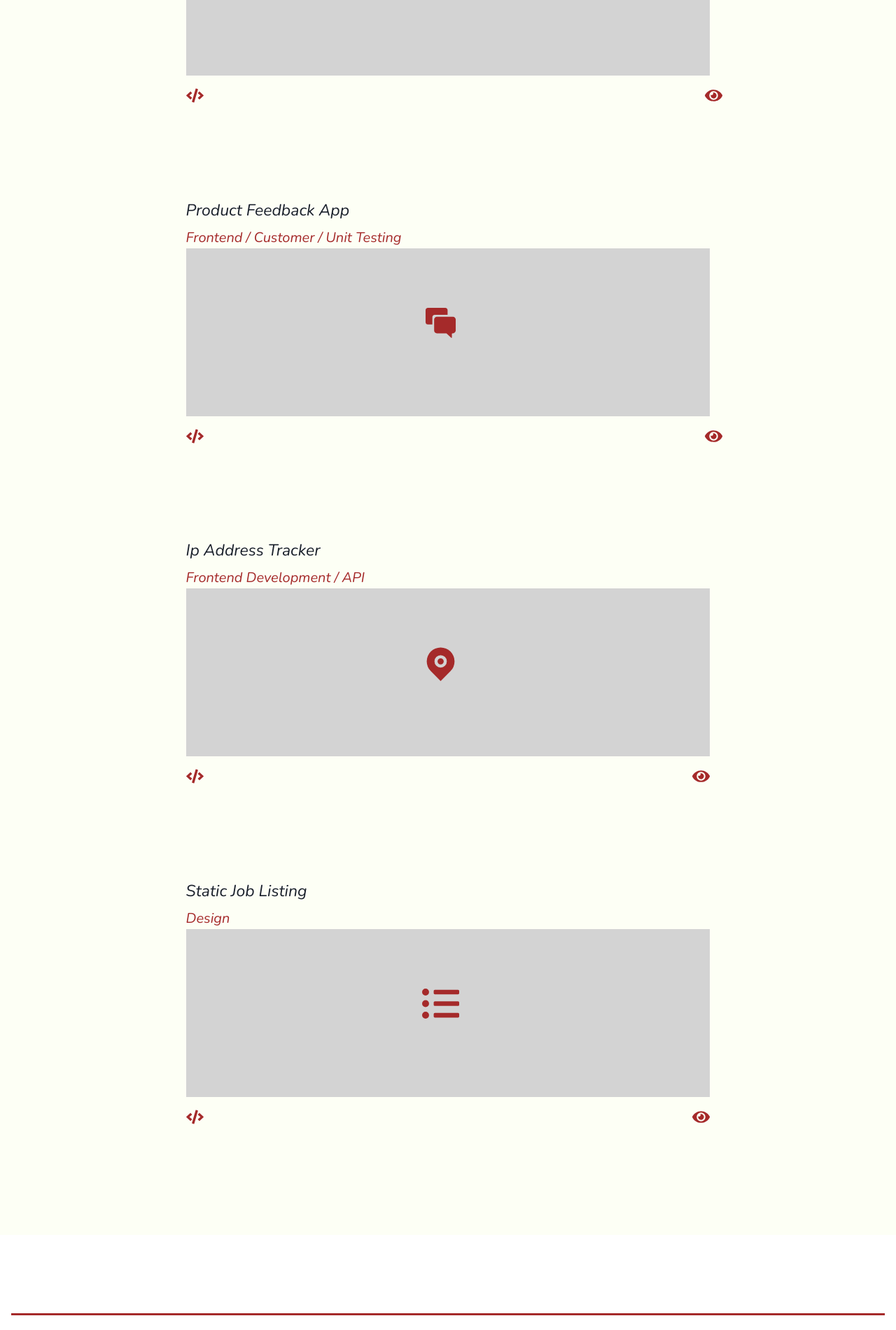
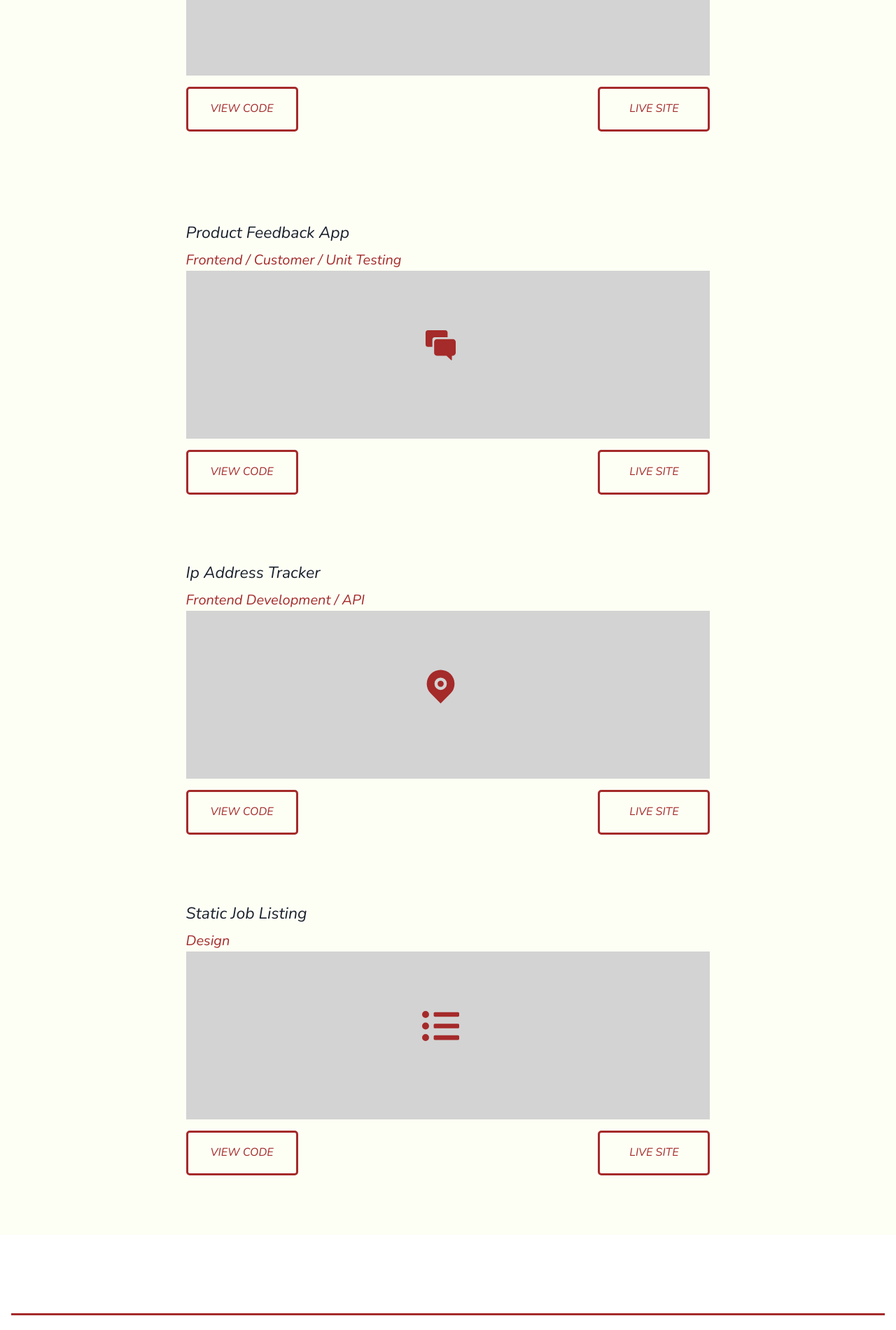
Before and after one commit to naziiriah/NazirAbubakar, a React (Create React App) app: page /projects in a window 1280 px wide. Shown: the part 619-2520 px from the top of the page at 70% size. Built offline with nearby package versions, Linux system fonts and the light colour scheme.

Commit message:
edited the button functions

```diff
--- a/public/index.html
+++ b/public/index.html
@@ -2,12 +2,12 @@
 <html lang="en">
   <head>
     <meta charset="utf-8" />
-    <link rel="icon" href="%PUBLIC_URL%/favicon.ico" />
+    <link rel="icon" href="%PUBLIC_URL%/favicon-16x16.png" />
     <meta name="viewport" content="width=device-width, initial-scale=1" />
     <meta name="theme-color" content="#000000" />
     <meta
       name="description"
-      content="Web site created using create-react-app"
+      content="Nazir portfolio website"
     />
     <link rel="apple-touch-icon" href="%PUBLIC_URL%/logo192.png" />
     <!--
@@ -24,7 +24,7 @@
       work correctly both with client-side routing and a non-root public URL.
       Learn how to configure a non-root public URL by running `npm run build`.
     -->
-    <title>React App</title>
+    <title>Nazir's World</title>
   </head>
   <body>
     <noscript>You need to enable JavaScript to run this app.</noscript>
--- a/src/components/contactForm.js
+++ b/src/components/contactForm.js
@@ -8,7 +8,7 @@ const ContactForm = () => {
 
 
     return (
-        <Box as="footer" width="100%" justifyContent="center" height="27rem" borderBottomColor="brown" borderBottomWidth="3px" borderBottomStyle="solid" borderTopColor="brown" borderTopWidth="3px" borderTopStyle="solid">
+        <Box as="footer" width="100%" justifyContent="center" height="27rem"  borderBottomWidth="3px" borderBottomStyle="solid" borderTopColor="brown" borderTopWidth="3px" borderTopStyle="solid">
             <Text as="h1" textAlign="center" fontSize="39px"my="1rem" fontWeight="600" letterSpacing="1px">Interested in doing a project with me ?</Text>
                 <Box width="17rem" margin="auto"> <EmailDisplay/></Box>
 
--- a/src/components/project.body.js
+++ b/src/components/project.body.js
@@ -29,17 +29,17 @@ const Project = () => {
                     <Box width="100%" height="15rem" bgColor="lightgrey">
                          <Box width="10%" marginLeft="45%"  ><Icon as={ FaCartPlus } marginTop="5rem"  fontSize="53px" color="brown"/></Box>
                     </Box>
-                    <Box width="100%" display="flex" flexDirection={["column", "column", "row", "row"]} justifyContent="space-between">
+                    <Box width="100%" display="flex" mt="1rem" flexDirection={["column", "column", "row", "row"]} justifyContent="space-between">
 
-                    <Box width="100%" display="flex" flexDirection={["column", "column", "row", "row"]} justifyContent="space-between">
-                        <Box width="1%">
+                    <Box width="100%" display="flex" flexDirection={[ "row"]} justifyContent="space-between">
+                        <Box width="10rem" height ="4rem" borderColor={"brown"} borderWidth={"3px"} borderStyle={"solid"} borderRadius={"5px"}>
                         <Link href="https://github.com/naziiriah/Audiophile-e-commerce-webstore">
-                        <Box > <Icon as={ FaCode } marginTop="1rem"  fontSize="25px" color="brown"/> </Box>
+                        <Box width="100%" textAlign={"center"}pt="1rem" textColor={"brown"} textTransform={"uppercase"}> View Code </Box>
                         </Link>
                         </Box>
-                        <Box width="1%" justifyContent="end">
+                        <Box  width="10rem" height ="4rem" borderColor={"brown"} borderWidth={"3px"} borderStyle={"solid"} borderRadius={"5px"}>
                             <Link href="https://audiophile-e-commerce-webstore.vercel.app">
-                            <Box><Icon as={ FaEye } marginTop="1rem"  fontSize="25px" color="brown"/></Box>
+                            <Box  width="100%" textAlign={"center"}pt="1rem" textColor={"brown"} textTransform={"uppercase"}> live site</Box>
                             </Link>
 
                         </Box>
@@ -49,21 +49,24 @@ const Project = () => {
                 </Box>
 
                 <Box as="section" mt="8rem" height="30rem">
-                    <Box width="50%">
+                    <Box width="80%">
                         <Text as="h3" my=".4rem" fontSize="23px" width="100%">Product Feedback App</Text>
                         <Text as="h3" color="brown" fontStyle="italic" width="100%" fontSize="20px">Frontend / Customer / Unit Testing</Text>
                         </Box>
                     <Box width="100%" height="15rem" bgColor="lightgrey">
                     <Box width="10%" marginLeft="45%"  ><Icon as={ IoIosChatboxes } marginTop="5rem"  fontSize="53px" color="brown"/></Box>
                     </Box>
-                    <Box width="100%" display="flex" flexDirection={["column", "column", "row", "row"]} justifyContent="space-between">
+
+                    <Box   width="100%" display="flex" mt="1rem" flexDirection={[ "row"]} justifyContent="space-between">
                         <Link href="https://github.com/naziiriah/products-feedback-app">
-                        <Box width="1%"> <Box > <Icon as={ FaCode } marginTop="1rem"  fontSize="25px" color="brown"/> </Box></Box>
+                        <Box width="10rem" height ="4rem" borderColor={"brown"} borderWidth={"3px"} borderStyle={"solid"} borderRadius={"5px"}>
+                             <Box  width="100%" textAlign={"center"}pt="1rem" textColor={"brown"} textTransform={"uppercase"} > view code </Box>
+                             </Box>
                         </Link>
 
-                        <Box width="1%" justifyContent="end">
+                        <Box  width="10rem" height ="4rem" borderColor={"brown"} borderWidth={"3px"} borderStyle={"solid"} borderRadius={"5px"}>
                             <Link href = "https://product-feedback-app-one.vercel.app/">
-                            <Box><Icon as={ FaEye } marginTop="1rem"  fontSize="25px" color="brown"/></Box>
+                            <Box width="100%" textAlign={"center"}pt="1rem" textColor={"brown"} textTransform={"uppercase"}>live site</Box>
                             </Link>
                         </Box>
 
@@ -78,13 +81,14 @@ const Project = () => {
                     <Box width="100%" height="15rem" bgColor="lightgrey">
                     <Box width="10%" marginLeft="45%"  ><Icon as={ RiMapPinFill } marginTop="5rem"  fontSize="53px" color="brown"/></Box>
                     </Box>
-                    <Box width="100%" display="flex" flexDirection={["column", "column", "row", "row"]} justifyContent="space-between">
+                    <Box width="100%" display="flex" mt="1rem" flexDirection={[ "row"]} justifyContent="space-between">
                         <Link href="">
-                        <Box width="1%"> <Box > <Icon as={ FaCode } marginTop="1rem"  fontSize="25px" color="brown"/> </Box></Box>
+                        <Box width="10rem" height ="4rem" borderColor={"brown"} borderWidth={"3px"} borderStyle={"solid"} borderRadius={"5px"}>
+                            <Box width="100%" textAlign={"center"}pt="1rem" textColor={"brown"} textTransform={"uppercase"}> view code </Box></Box>
                         </Link>
                         <Link href="">
-                            <Box width="1%" justifyContent="end">
-                            <Box><Icon as={ FaEye } marginTop="1rem"  fontSize="25px" color="brown"/></Box>
+                            <Box width="10rem" height ="4rem" borderColor={"brown"} borderWidth={"3px"} borderStyle={"solid"} borderRadius={"5px"}>
+                            <Box width="100%" textAlign={"center"}pt="1rem" textColor={"brown"} textTransform={"uppercase"}>live site</Box>
                         </Box>
                         </Link>
 
@@ -99,15 +103,17 @@ const Project = () => {
                     <Box width="100%" height="15rem" bgColor="lightgrey">
                     <Box width="10%" marginLeft="45%"  ><Icon as={ FaListUl } marginTop="5rem"  fontSize="53px" color="brown"/></Box>
                     </Box>
-                    <Box width="100%" display="flex" flexDirection={["column", "column", "row", "row"]} justifyContent="space-between">
+                    <Box width="100%" display="flex" flexDirection={["column", "column", "row", "row"]} mt="1rem" justifyContent="space-between">
 
-                    <Box width="100%" display="flex" flexDirection={["column", "column", "row", "row"]} justifyContent="space-between">
+                    <Box width="100%" display="flex" flexDirection={[ "row"]} justifyContent="space-between">
                         <Link href="https://github.com/naziiriah/static-listing-website">
-                        <Box width="1%"> <Box > <Icon as={ FaCode } marginTop="1rem"  fontSize="25px" color="brown"/> </Box></Box>
+                        <Box width="10rem" height ="4rem" borderColor={"brown"} borderWidth={"3px"} borderStyle={"solid"} borderRadius={"5px"}>
+                            <Box width="100%" textAlign={"center"}pt="1rem" textColor={"brown"} textTransform={"uppercase"} > view code </Box>
+                            </Box>
                         </Link>
                         <Link href="https://static-listing-website-i07f6n7eo-naziiriah.vercel.app/">
-                            <Box width="1%" justifyContent="end">
-                            <Box><Icon as={ FaEye } marginTop="1rem"  fontSize="25px" color="brown"/></Box>
+                            <Box width="10rem" height ="4rem" borderColor={"brown"} borderWidth={"3px"} borderStyle={"solid"} borderRadius={"5px"}>
+                            <Box width="100%" textAlign={"center"}pt="1rem" textColor={"brown"} textTransform={"uppercase"}>live site</Box>
                         </Box></Link>
 
                     </Box>
```
Also changed, not shown: public/favicon-16x16.png (added), public/site.webmanifest (added), 1 other file (tests, documents, lock files or other folders).
